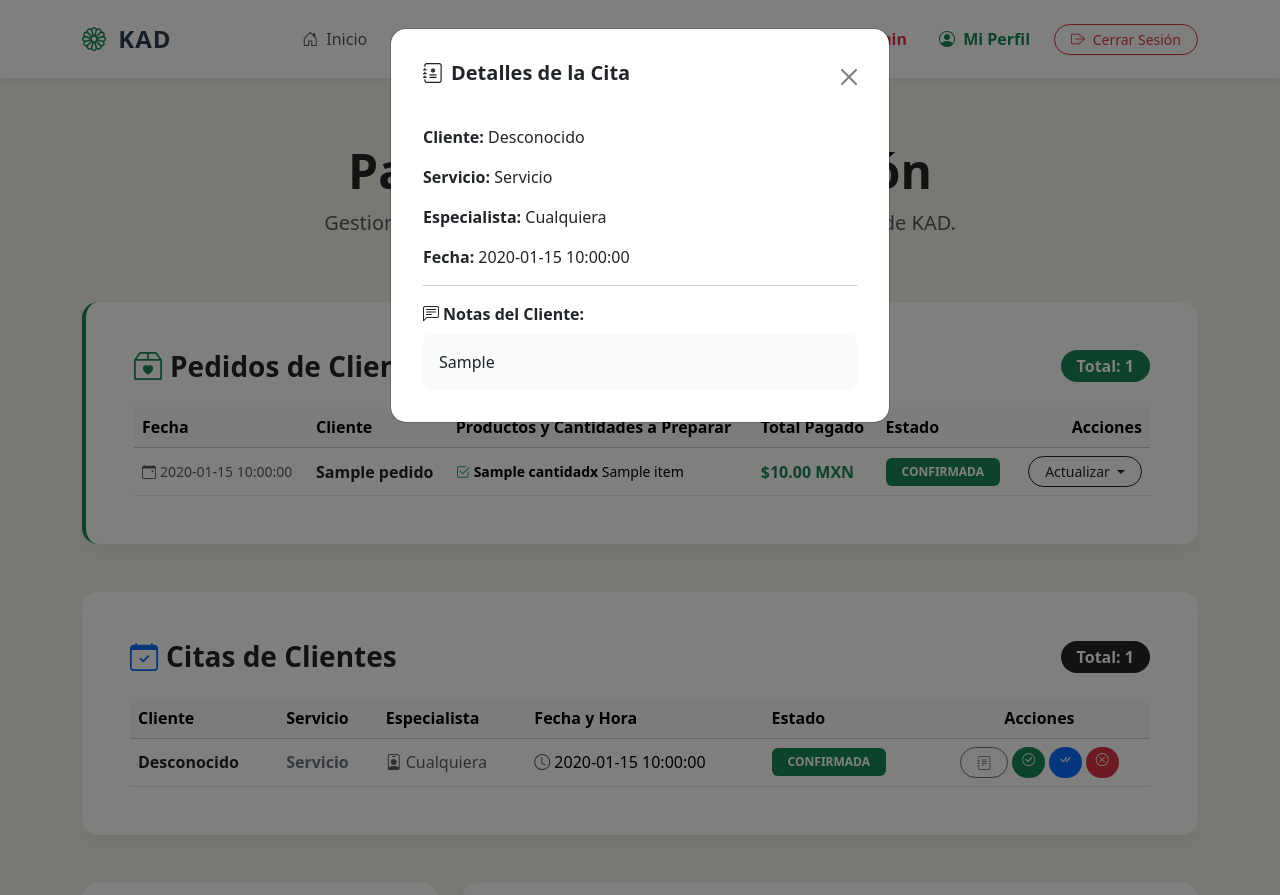
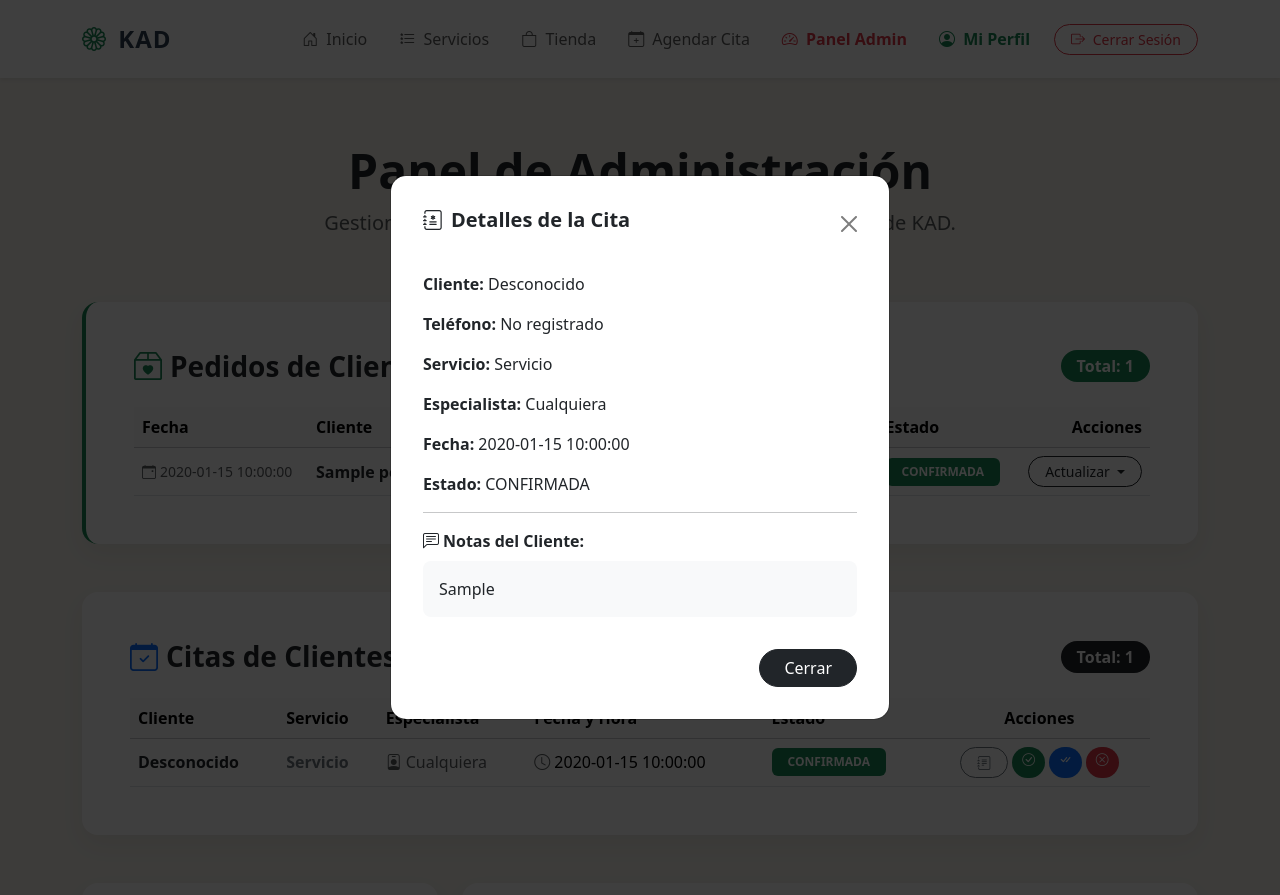
Before and after one commit to rodrigueztuyubkevin-svg/ESTETICA, a Flask app: page /admin in a window 1280 px wide, after a click on "Ver Notas del Cliente". Run offline with Flask 3, Linux system fonts and the light colour scheme; a user stored in the database is signed in; tables that the repository leaves empty hold one stand-in row (values such as "Sample post"); grey boxes marked "Sample" are stand-in pictures; a database or web service that is not in the repository returns one stand-in record (values such as "Sample title").

Commit message:
edit admin html

```diff
--- a/templates/admin.html
+++ b/templates/admin.html
@@ -403,4 +344,91 @@
 
 </div>
 
+<!-- ===================== MODALES (FUERA DE LAS TABLAS) ===================== -->
+
+<!-- Modales de Detalle de Cita -->
+{% for cita in citas %}
+<div class="modal fade" id="detalleCita{{ cita.id }}" tabindex="-1" aria-hidden="true">
+    <div class="modal-dialog modal-dialog-centered">
+        <div class="modal-content rounded-4 p-3">
+            <div class="modal-header border-0">
+                <h5 class="fw-bold"><i class="bi bi-journal-medical me-2"></i>Detalles de la Cita</h5>
+                <button type="button" class="btn-close" data-bs-dismiss="modal" aria-label="Cerrar"></button>
+            </div>
+            <div class="modal-body text-start">
+                <p><strong>Cliente:</strong> {{ cita.cliente_nombre }}</p>
+                <p><strong>Teléfono:</strong> {{ cita.telefono or 'No registrado' }}</p>
+                <p><strong>Servicio:</strong> {{ cita.servicio_nombre }}</p>
+                <p><strong>Especialista:</strong> {{ cita.especialista_nombre }}</p>
+                <p><strong>Fecha:</strong> {{ cita.fecha_hora }}</p>
+                <p><strong>Estado:</strong> <span class="text-uppercase">{{ cita.estado }}</span></p>
+                <hr>
+                <p class="mb-0"><strong><i class="bi bi-chat-left-text me-1"></i>Notas del Cliente:</strong></p>
+                <div class="bg-light p-3 rounded-3 mt-2">
+                    {{ cita.notas_cliente if cita.notas_cliente else 'El cliente no dejó notas adicionales.' }}
+                </div>
+            </div>
+            <div class="modal-footer border-0">
+                <button type="button" class="btn btn-dark rounded-pill px-4" data-bs-dismiss="modal">Cerrar</button>
+            </div>
+        </div>
+    </div>
+</div>
+{% endfor %}
+
+<!-- Modales de Edición de Servicio -->
+{% for s in catalogo %}
+<div class="modal fade" id="editServicio{{ s.id }}" tabindex="-1" aria-hidden="true">
+    <div class="modal-dialog modal-dialog-centered">
+        <div class="modal-content rounded-4 p-3">
+            <div class="modal-header border-0">
+                <h5 class="fw-bold">Editar: {{ s.nombre }}</h5>
+                <button type="button" class="btn-close" data-bs-dismiss="modal" aria-label="Cerrar"></button>
+            </div>
+            <form action="{{ url_for('editar_servicio', servicio_id=s.id) }}" method="POST">
+                <div class="modal-body text-start">
+                    <div class="mb-3"><label class="form-label fw-semibold">Nombre</label><input type="text" class="form-control rounded-3" name="nombre" value="{{ s.nombre }}" required></div>
+                    <div class="mb-3"><label class="form-label fw-semibold">Descripción</label><textarea class="form-control rounded-3" name="descripcion" rows="2">{{ s.descripcion }}</textarea></div>
+                    <div class="mb-3"><label class="form-label fw-semibold">URL de Imagen</label><input type="url" class="form-control rounded-3" name="imagen_url" value="{{ s.imagen_url }}"></div>
+                    <div class="mb-3"><label class="form-label fw-semibold">Precio</label><input type="number" step="0.01" class="form-control rounded-3" name="precio" value="{{ s.precio }}" required></div>
+                    <div class="mb-3"><label class="form-label fw-semibold">Duración (min)</label><input type="number" class="form-control rounded-3" name="duracion_min" value="{{ s.duracion_min }}" required></div>
+                </div>
+                <div class="modal-footer border-0">
+                    <button type="submit" class="btn btn-dark rounded-pill px-4">Guardar Cambios</button>
+                </div>
+            </form>
+        </div>
+    </div>
+</div>
+{% endfor %}
+
+<!-- Modales de Edición de Producto -->
+{% for p in productos %}
+<div class="modal fade" id="editProd{{ p.id }}" tabindex="-1" aria-hidden="true">
+    <div class="modal-dialog modal-dialog-centered">
+        <div class="modal-content rounded-4 p-3">
+            <div class="modal-header border-0">
+                <h5 class="fw-bold">Editar: {{ p.nombre }}</h5>
+                <button type="button" class="btn-close" data-bs-dismiss="modal" aria-label="Cerrar"></button>
+            </div>
+            <form action="{{ url_for('editar_producto', producto_id=p.id) }}" method="POST">
+                <div class="modal-body text-start">
+                    <div class="mb-3"><label class="form-label fw-semibold">Nombre</label><input type="text" class="form-control rounded-3" name="nombre" value="{{ p.nombre }}" required></div>
+                    <div class="mb-3"><label class="form-label fw-semibold">Descripción</label><textarea class="form-control rounded-3" name="descripcion" rows="2">{{ p.descripcion }}</textarea></div>
+                    <div class="mb-3"><label class="form-label fw-semibold">URL de Imagen</label><input type="url" class="form-control rounded-3" name="imagen_url" value="{{ p.imagen_url }}"></div>
+                    <div class="mb-3"><label class="form-label fw-semibold">Precio</label><input type="number" step="0.01" class="form-control rounded-3" name="precio" value="{{ p.precio }}" required></div>
+                    <div class="mb-3"><label class="form-label fw-semibold">Stock</label><input type="number" class="form-control rounded-3" name="stock" value="{{ p.stock }}" required></div>
+                </div>
+                <div class="modal-footer border-0">
+                    <p class="text-muted small w-100 text-start mb-2"><i class="bi bi-info-circle me-1"></i>Si el stock es mayor a 0, el producto se activará automáticamente.</p>
+                    <button type="submit" class="btn btn-dark rounded-pill px-4">Guardar Cambios</button>
+                </div>
+            </form>
+        </div>
+    </div>
+</div>
+{% endfor %}
+
+<!-- Bootstrap JS: elimina esta línea si ya la cargas en base.html -->
+<script src="https://cdn.jsdelivr.net/npm/bootstrap@5.3.2/dist/js/bootstrap.bundle.min.js"></script>
 {% endblock %}
```
Also changed, not shown: other parts of templates/admin.html (+9 -68 lines).
